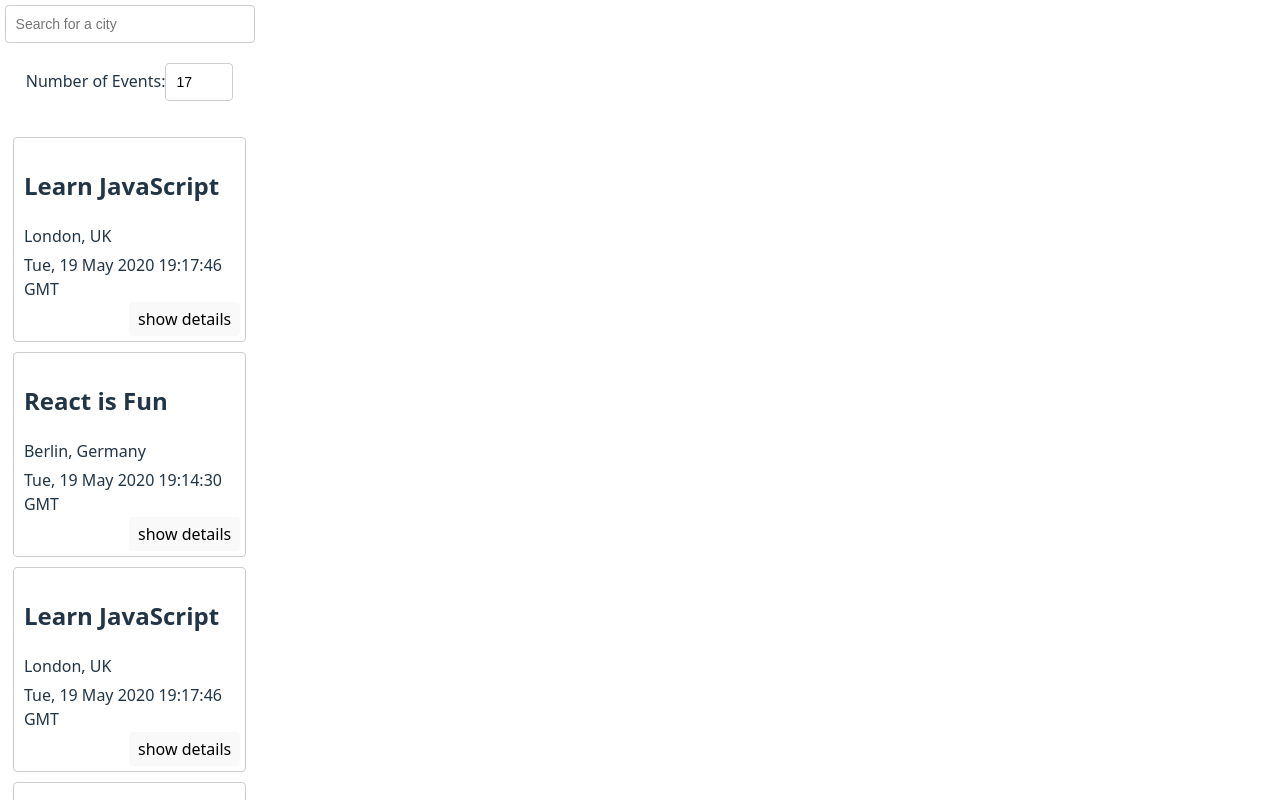
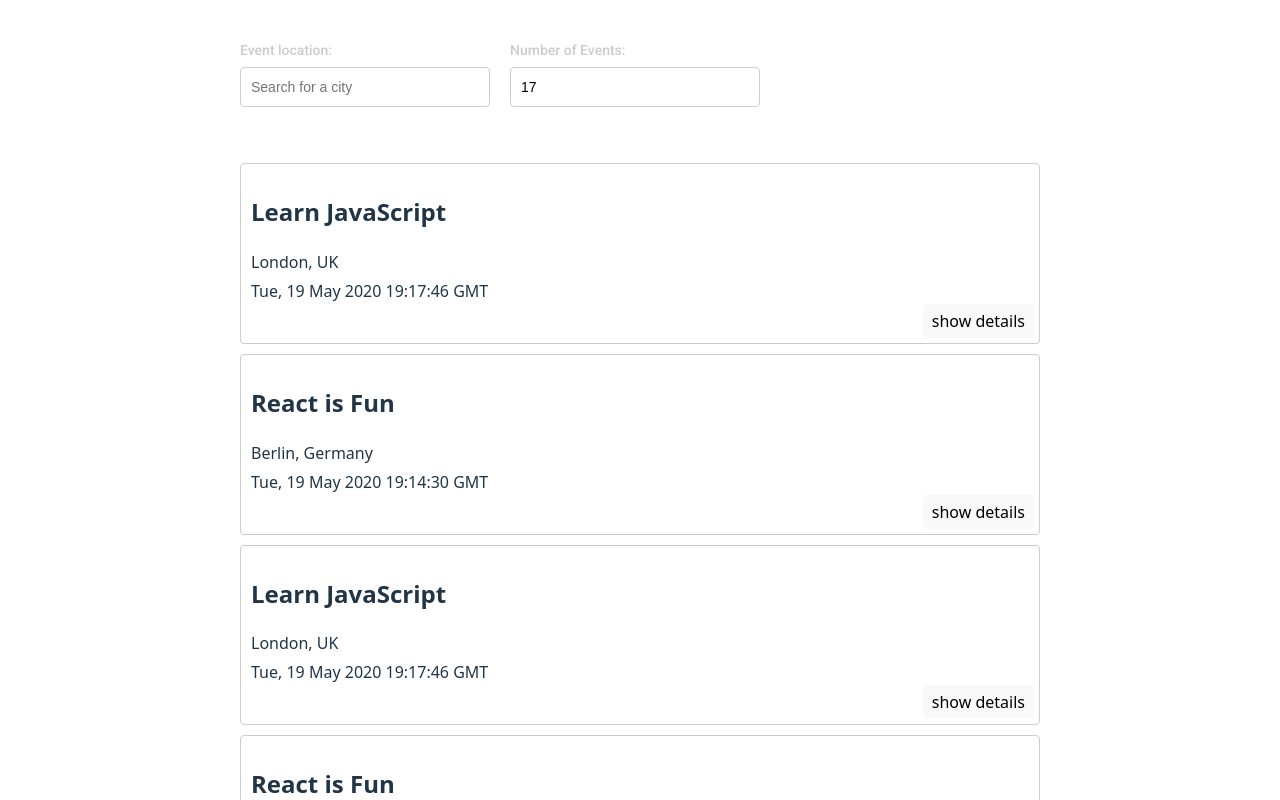
Before and after one commit to DanPasqua-CF/meet, a React (Vite) app: page / in a window 1280 px wide. Shown: the top 800 px of the page. Built offline with nearby package versions, Linux system fonts and the light colour scheme.

Commit message:
Update CSS

```diff
--- a/src/App.css
+++ b/src/App.css
@@ -1,7 +1,16 @@
 @import url(https://fonts.googleapis.com/css?family=Roboto:500);
+
+#root {
+  margin: 0 auto;
+  padding: 20px 0;
+}
+
 .App {
-  text-align: center;
-  padding: 2% 5%;
+  text-align: left;
+  max-width: 50rem;
+  min-width: 50rem;
+  margin: 0 auto;
+  padding: 20px;
 }
 
 .App * {
@@ -26,7 +35,7 @@ input[type="number"] {
   font-size: 14px;
   line-height: 20px;
   align-self: center;
-  height: 38px;
+  height: 40px;
   margin-bottom: 20px;
 }
 
@@ -34,11 +43,42 @@ input[type="number"] {
   width: 250px;
 }
 
-#city-search {
+.input-group {
   display: flex;
   flex-direction: column;
-  margin: auto;
-  position: relative;
+  align-items: flex-start;
+  margin-bottom: 20px;
+  font-family: 'Roboto', sans-serif;
+}
+
+.input-group label {
+  margin-bottom: 6px;
+  font-size: 14px;
+  font-weight: 500;
+  color: #ccc;
+}
+
+.input-field {
+  width: 250px;
+  height: 40px;
+  font-size: 14px;
+  padding: 8px 6px 8px 10px;
+  border-radius: 4px;
+  border: 1px solid #ccc;
+  outline: none;
+  margin: 0;
+}
+
+.form-row {
+  display: flex;
+  gap: 20px;
+  justify-content: flex-start;
+  flex-wrap: wrap;
+  margin-bottom: 0;
+}
+
+#city-search {
+  margin: 0;
 }
 
 .suggestions {
@@ -55,7 +95,7 @@ input[type="number"] {
 .suggestions > li {
   text-align: left;
   padding: 8px 6px 8px 10px;
-  background-color: #eee;
+  background-color: #333;
   cursor: default;
 }
 
--- a/src/App.jsx
+++ b/src/App.jsx
@@ -30,9 +30,11 @@ const App = () => {
   return (
     <div className="App">
       <div className="alerts-container">
-        {infoAlert.length ? <InfoAlert text={infoAlert} /> : null}
-        {errorAlert.length ? <ErrorAlert text={errorAlert} /> : null}
+        {infoAlert && <InfoAlert text={infoAlert} />}
+        {errorAlert && <ErrorAlert text={errorAlert} />}
       </div>
+
+      <div className="form-row">
         <CitySearch
           allLocations={allLocations}
           setCurrentCity={setCurrentCity}
@@ -43,6 +45,8 @@ const App = () => {
           setNumberOfEvents={setCurrentNumberOfEvents}
           setErrorAlert={setErrorAlert}
         />
+      </div>
+
       <EventList events={events} />
     </div>
   );
--- a/src/components/CitySearch.jsx
+++ b/src/components/CitySearch.jsx
@@ -38,28 +38,31 @@ const handleItemClicked = (event) => {
 };
 
   return (
-    <div id="city-search">
+    <div id="city-search" className="input-group">
+      <label htmlFor="city-input">Event location:</label>
       <input
+        id="city-input"
         type="text"
-        className="city"
+        className="input-field"
         placeholder="Search for a city"
         value={query}
         onFocus={() => setShowSuggestions(true)}
         onChange={handleInputChanged}
       />
-      {showSuggestions ?
+      {showSuggestions && (
         <ul className="suggestions">
-          {suggestions.map((suggestion) => {
-            return <li onClick={handleItemClicked} key={suggestion}>{suggestion}</li>
-          })}
-          <li key='See all cities' onClick={handleItemClicked}>
+          {suggestions.map((suggestion) => (
+            <li onClick={handleItemClicked} key={suggestion}>
+              {suggestion}
+            </li>
+          ))}
+          <li key="See all cities" onClick={handleItemClicked}>
             <b>See all cities</b>
           </li>
         </ul>
-        : null
-      }
+      )}
     </div>
-  )
+  );
 };
 
 export default CitySearch;
--- a/src/components/NumberOfEvents.jsx
+++ b/src/components/NumberOfEvents.jsx
@@ -22,11 +22,12 @@ const NumberOfEvents = ({ numberOfEvents = 32, setNumberOfEvents, setErrorAlert
   };
 
   return (
-    <div id="number-of-events">
-      <label>Number of Events:
+    <div id="number-of-events" className="input-group">
+      <label htmlFor="numberOfEventsInput">Number of Events:</label>
       <input
         id="numberOfEventsInput"
         type="number"
+        className="input-field"
         value={number || ''}
         onChange={handleInputChanged}
         data-testid="numberOfEventsInput"
@@ -34,7 +35,6 @@ const NumberOfEvents = ({ numberOfEvents = 32, setNumberOfEvents, setErrorAlert
         min="1"
         max="32"
       />
-      </label>
     </div>
   );
 };
```
Also changed, not shown: 1 other file (tests, documents, lock files or other folders). Lines whose indentation alone changed are shown as unchanged.
